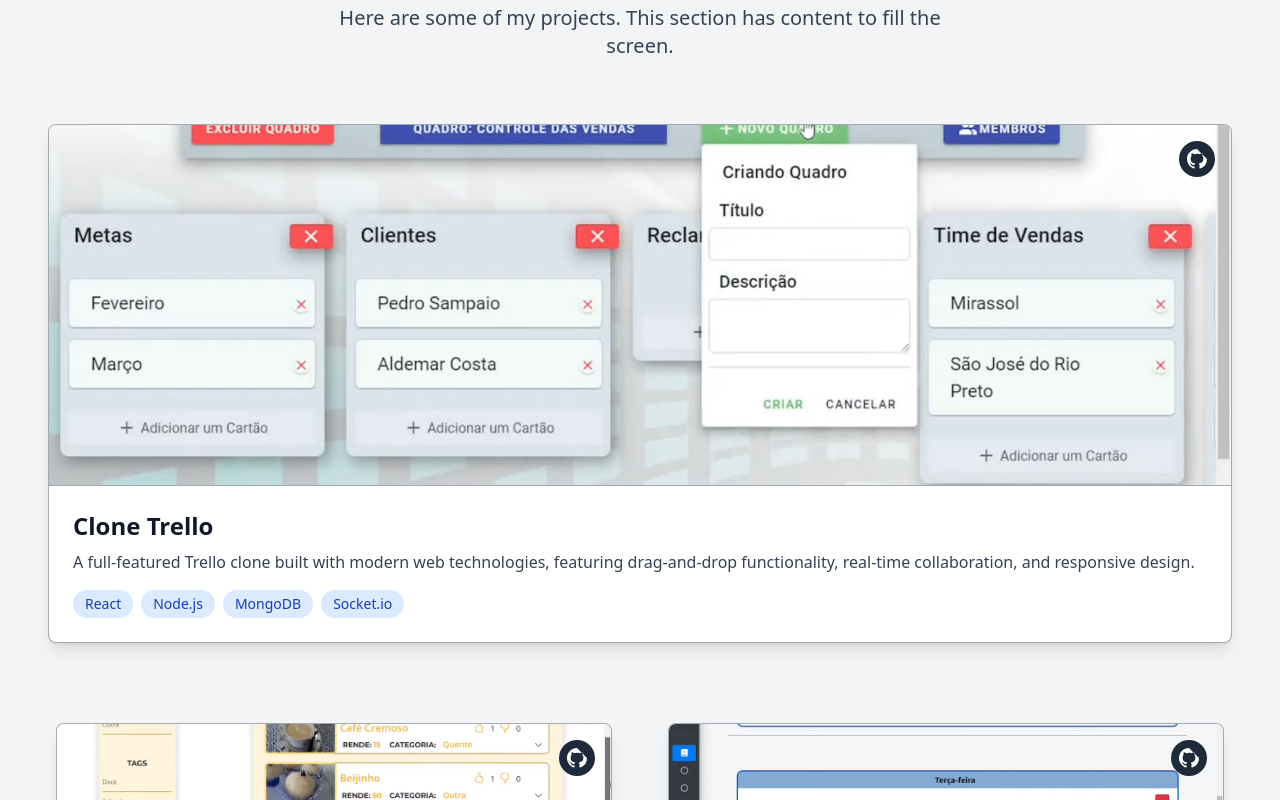
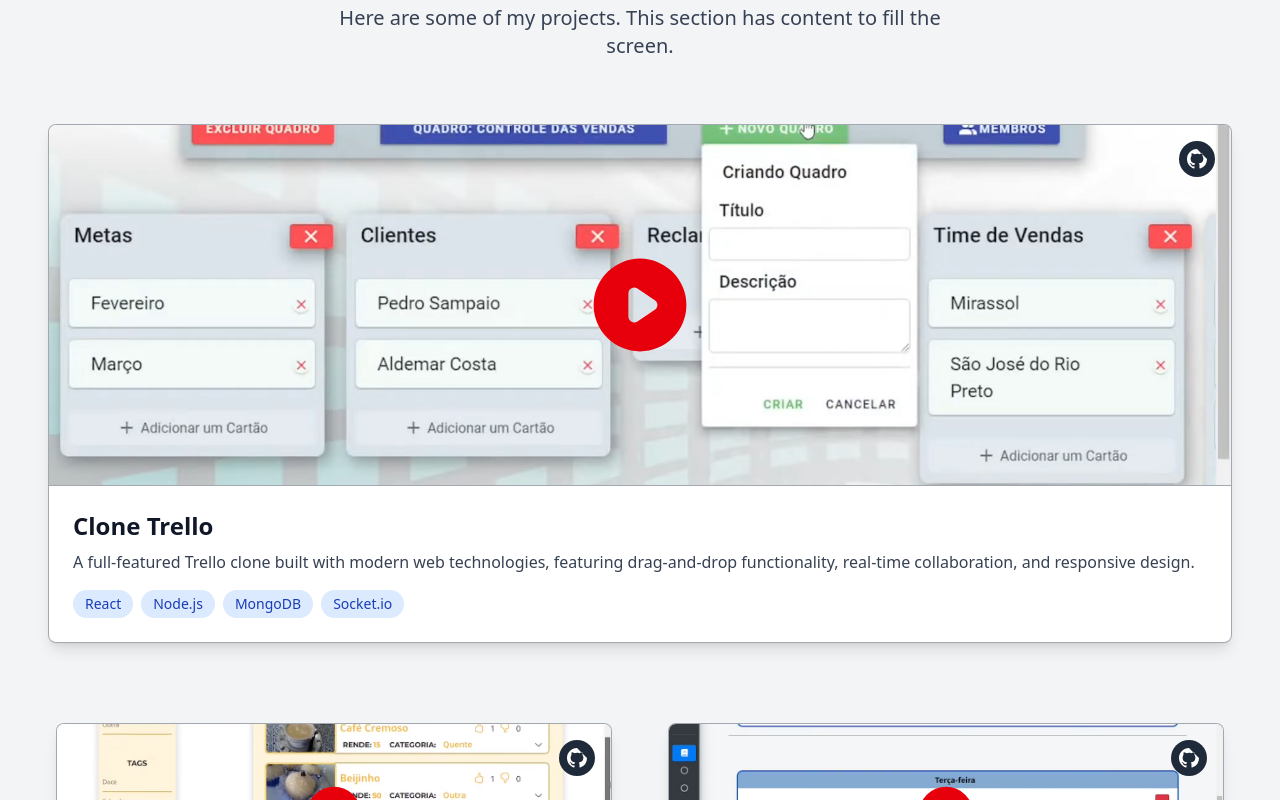
Before and after one commit to vinicius20m/vinicius20m.github.io, a React (Vite) app: page / in a window 1280 px wide. Shown: the part 1000-1800 px from the top of the page. Built offline with nearby package versions, Linux system fonts and the light colour scheme.

Commit message:
wip: fix on play icon on card

```diff
--- a/src/components/ProjectCard.jsx
+++ b/src/components/ProjectCard.jsx
@@ -36,10 +36,19 @@
               <span className="text-gray-500 dark:text-gray-400">Image not available</span>
             </div>
           )}
-          <div className="absolute inset-0 bg-slate-950 bg-opacity-40 flex items-center justify-center opacity-0 hover:opacity-70 transition-opacity cursor-pointer" onClick={openModal}>
-            <svg className="w-16 h-16 text-white" fill="currentColor" viewBox="0 0 20 20">
-              <path fillRule="evenodd" d="M10 18a8 8 0 100-16 8 8 0 000 16zM9.555 7.168A1 1 0 008 8v4a1 1 0 001.555.832l3-2a1 1 0 000-1.664l-3-2z" clipRule="evenodd" />
-            </svg>
+          <div className=" cursor-pointer" onClick={openModal}>
+
+            <div className="absolute inset-0 flex items-center justify-center bg-transparent hover:opacity-0">
+              <svg className={`${isHero ? 'w-29 h-29' : 'w-17 h-17'} text-red-600`} fill="currentColor" viewBox="0 0 20 20">
+                <path fillRule="evenodd" d="M10 18a8 8 0 100-16 8 8 0 000 16zM9.555 7.168A1 1 0 008 8v4a1 1 0 001.555.832l3-2a1 1 0 000-1.664l-3-2z" clipRule="evenodd" />
+              </svg>
+            </div>
+
+            <div className="absolute inset-0 bg-transparent hover:bg-slate-950/80 flex items-center justify-center opacity-0 hover:opacity-100 transition-opacity">
+              <svg className={`${isHero ? 'w-29 h-29' : 'w-17 h-17'} text-stone-50`} fill="currentColor" viewBox="0 0 20 20">
+                <path fillRule="evenodd" d="M10 18a8 8 0 100-16 8 8 0 000 16zM9.555 7.168A1 1 0 008 8v4a1 1 0 001.555.832l3-2a1 1 0 000-1.664l-3-2z" clipRule="evenodd" />
+              </svg>
+            </div>
           </div>
           <a
             href={project.github}
```
